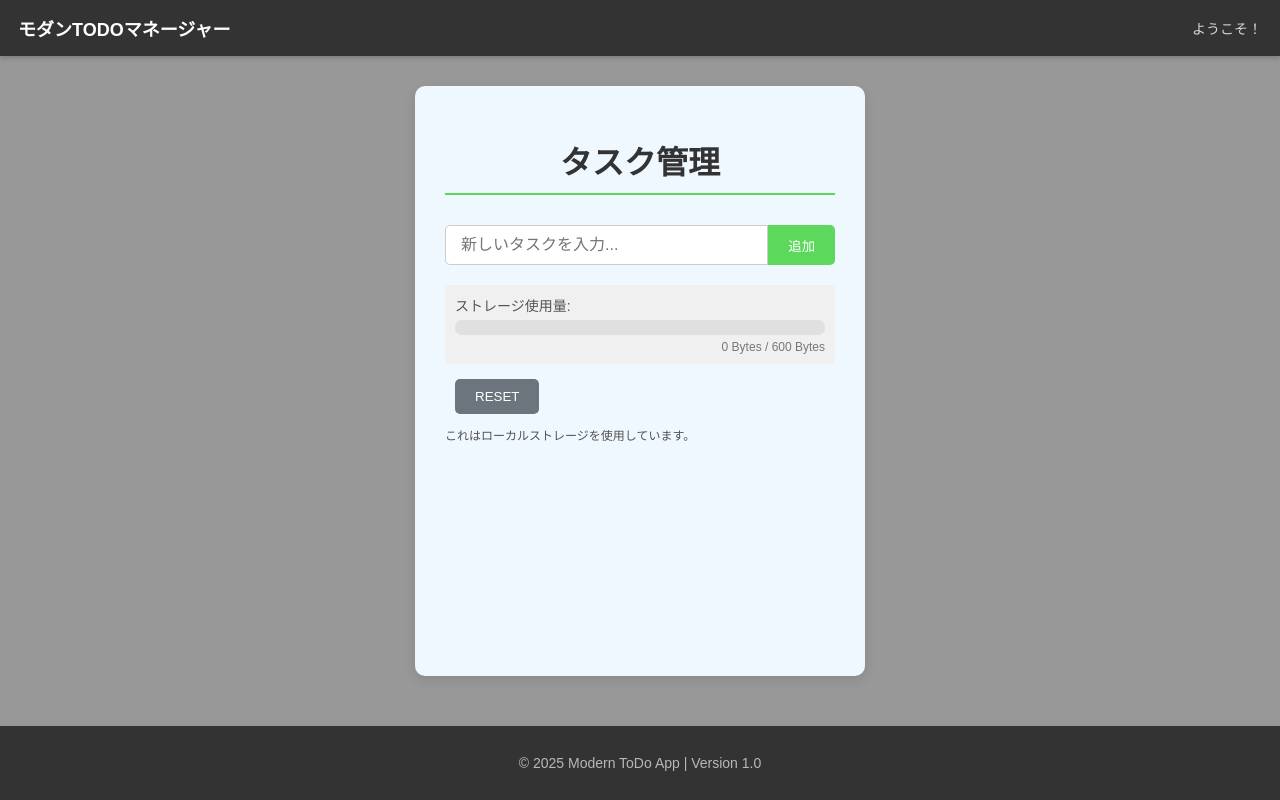
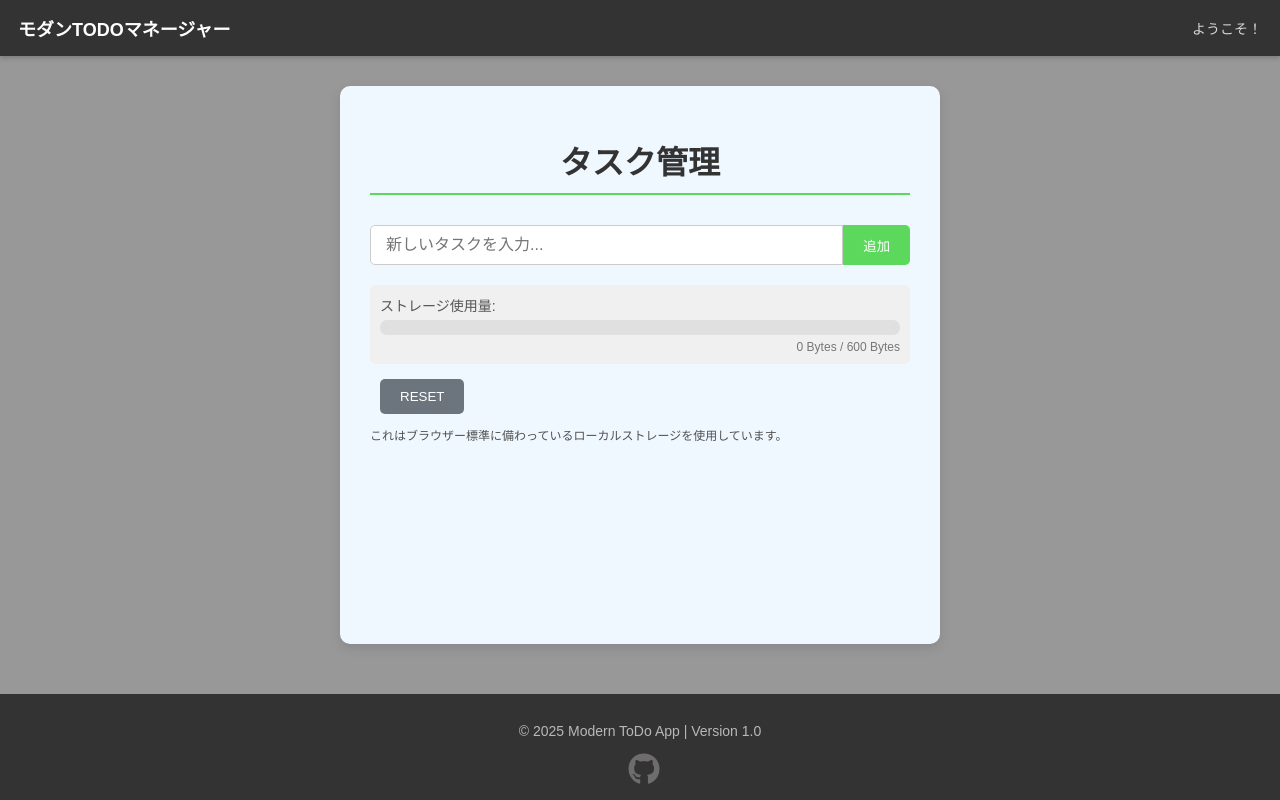
Before and after one commit to Hiroto0002/project-Modern, a plain HTML site: page index.html in a window 1280 px wide. Drawn offline with Linux system fonts and the light colour scheme.

Commit message:
add: github URL

```diff
--- a/index.html
+++ b/index.html
@@ -4,6 +4,7 @@
         <meta name="viewport" content="width=device-width, initial-scale=1.0">
         <title>モダンToDoアプリ</title>
         <link rel="stylesheet" href="style.css">
+        <link rel="stylesheet" href="https://cdnjs.cloudflare.com/ajax/libs/font-awesome/6.0.0-beta3/css/all.min.css">
     </head>
     <body>
         <header id="main-header">
@@ -29,10 +30,12 @@
 
             </ul>
             <button id="reset-button">RESET</button>
-            <p class="reset-text">これはローカルストレージを使用しています。</p>
+            <p class="reset-text">これはブラウザー標準に備わっているローカルストレージを使用しています。</p>
         </div>
         <footer id="main-footer">
             <p>&copy; 2025 Modern ToDo App | Version 1.0</p>
+            <a href="https://github.com/Hiroto0002/project-Modern" target="_blank" rel="noopener noreferrer">
+            <i class="fab fa-github"></i> </a>
         </footer>
         <script src="script.js"></script>
     </body>
--- a/style.css
+++ b/style.css
@@ -20,7 +20,7 @@ body {
     border-radius: 10px;
     box-shadow: 0 4px 12px rgba(0, 0, 0, 0.1);
     width: 100%;
-    max-width: 450px;
+    max-width: 600px;
     flex-grow: 1;
     margin: 0 auto;
     margin-bottom: 50px;
@@ -209,6 +209,23 @@ h1 {
     opacity: 0.7;
 }
 
+#main-footer a {
+    color: #6e6c6c;
+    text-decoration: none;
+    margin-left: 8px;
+    transition: color 0.3s;
+
+}
+
+#main-footer a:hover {
+    color: #ffffff;
+}
+
+#main-footer .fab.fa-github {
+    font-size: 32px;
+    vertical-align: middle;
+}
+
 /* ================================================================= */
 /* モバイル対応 (レスポンシブデザイン) */
 /* ================================================================= */
@@ -247,4 +264,12 @@ h1 {
         width: 100%;
         margin-left: 0; /* 横並びのときのマージンを削除 */
     }
+
+    #main-footer a {
+    color: #ffffff;
+    }
+
+    #main-footer .fab.fa-github {
+    font-size: 18px;
+    }
 }
```
